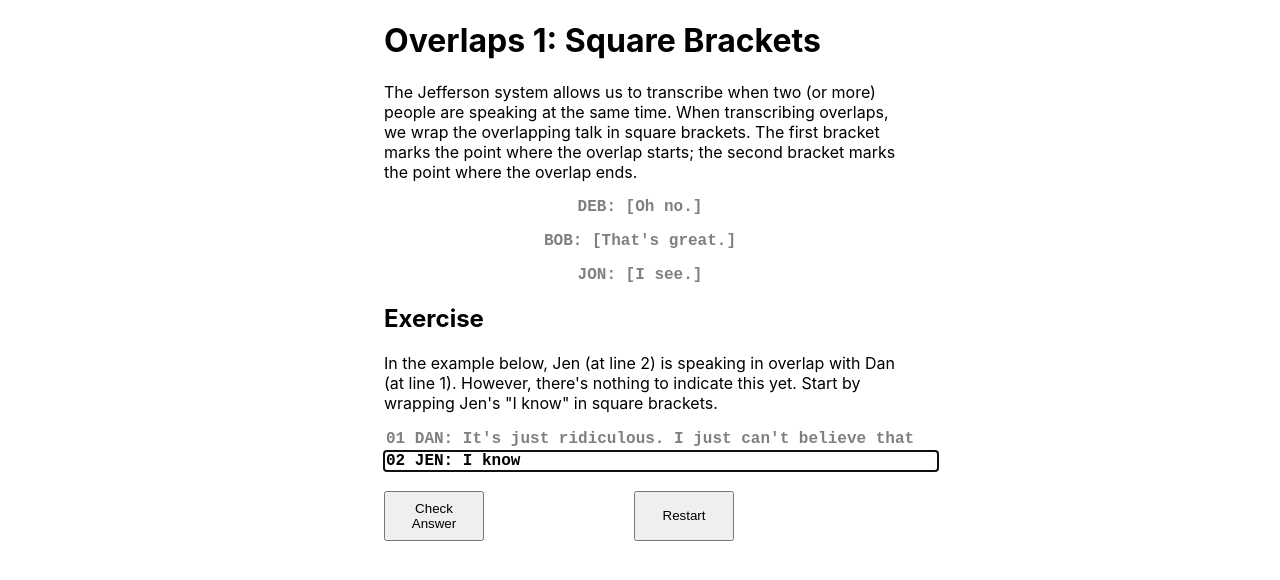
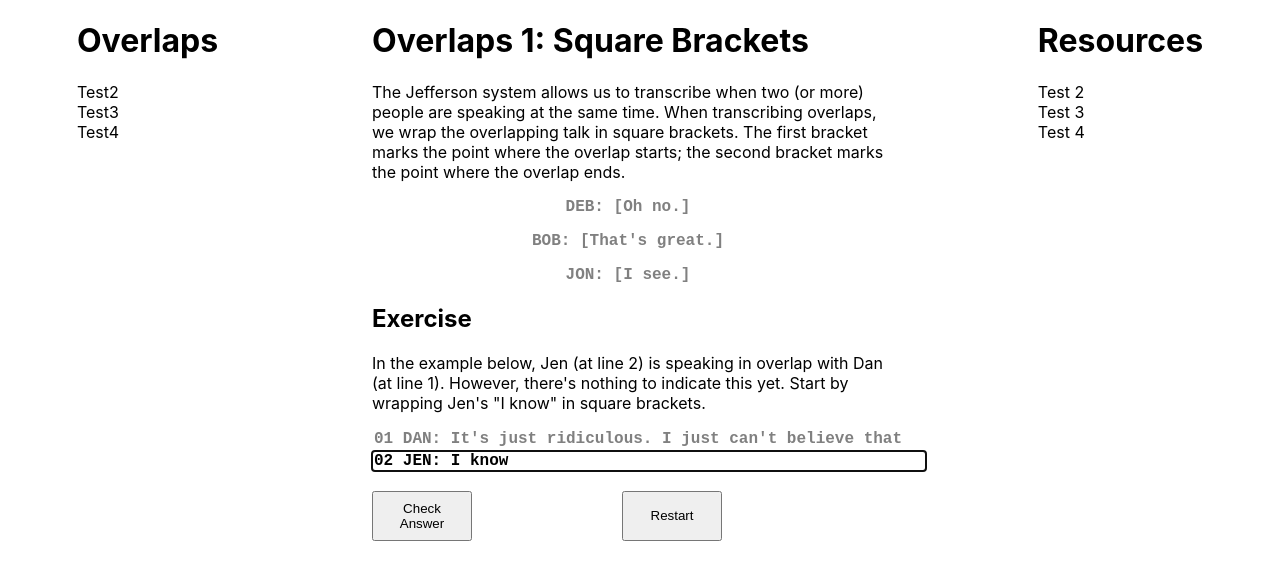
Before and after one commit to joseph-ford10/tutorial, a React (Create React App) app: page /overlap1 in a window 1280 px wide. Shown: the top 580 px of the page. Built offline with nearby package versions, Linux system fonts and the light colour scheme.

Commit message:
Add tutorial guide and resource list

```diff
--- a/src/Layout.js
+++ b/src/Layout.js
@@ -6,6 +6,8 @@ import { useNavigate } from 'react-router-dom'
 import { useState } from 'react'
 import NextPageButton from './NextPageButton'
 import { useEffect } from 'react'
+import NavList from './NavList'
+import ResourceList from './ResourceList'
 
 const Layout = ({
   title,
@@ -24,6 +26,7 @@ const Layout = ({
 
   return (
     <div className="wrapper">
+      <NavList />
       <main>
         <h1>{title}</h1>
         <p>{explanation}</p>
@@ -46,6 +49,7 @@ const Layout = ({
         {complete === true ? <CompletedText howComplete={howComplete} /> : ''}
         {complete === true ? <NextPageButton nextPage={nextPage} /> : ''}
       </main>
+      <ResourceList />
     </div>
   )
 }
--- /dev/null
+++ b/src/NavList.js
@@ -0,0 +1,16 @@
+import React from 'react'
+
+const NavList = () => {
+  return (
+    <ul className="navList">
+      <li>
+        <h1>Overlaps</h1>
+      </li>
+      <li>Test2</li>
+      <li>Test3</li>
+      <li>Test4</li>
+    </ul>
+  )
+}
+
+export default NavList
--- a/src/NextPageButton.js
+++ b/src/NextPageButton.js
@@ -5,9 +5,14 @@ const NextPageButton = ({ nextPage }) => {
   const navigate = useNavigate()
 
   return (
-    <button className="nextPage button" onClick={() => navigate(`${nextPage}`)}>
-      Next Page
-    </button>
+    <div className="nextPageContainer">
+      <button
+        className="nextPage button"
+        onClick={() => navigate(`${nextPage}`)}
+      >
+        Next Page
+      </button>
+    </div>
   )
 }
 
--- /dev/null
+++ b/src/ResourceList.js
@@ -0,0 +1,16 @@
+import React from 'react'
+
+const ResourceList = () => {
+  return (
+    <ul className="resourceList">
+      <li>
+        <h1>Resources</h1>
+      </li>
+      <li>Test 2</li>
+      <li>Test 3</li>
+      <li>Test 4</li>
+    </ul>
+  )
+}
+
+export default ResourceList
--- a/src/index.css
+++ b/src/index.css
@@ -33,7 +33,7 @@ form {
 
 .wrapper {
   display: flex;
-  justify-content: center;
+  justify-content: space-around;
 }
 
 main {
@@ -83,3 +83,26 @@ main {
   width: 100px;
   height: 50px;
 }
+
+.nextPageContainer {
+  position: relative;
+}
+
+.nextPage {
+  position: absolute;
+  left: 250px;
+}
+
+.navList {
+  list-style-type: none;
+  padding: 0;
+  margin: 0 0 0 0;
+  padding-inline-start: 0;
+}
+
+.resourceList {
+  list-style-type: none;
+  padding: 0;
+  margin: 0 0 0 0;
+  padding-inline-start: 0;
+}
```
Also changed, not shown: src/Exercise.js (+6 -1 lines).
